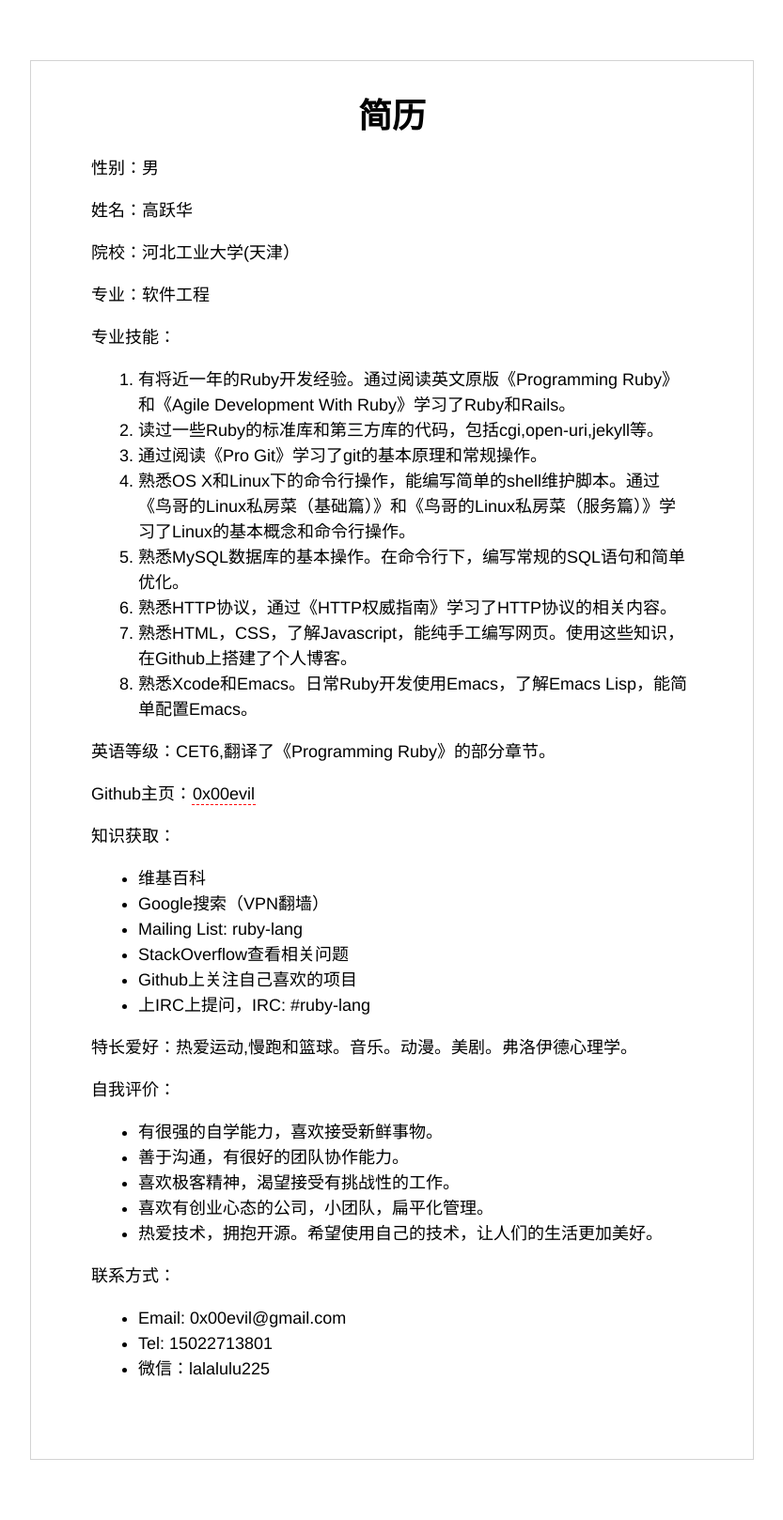
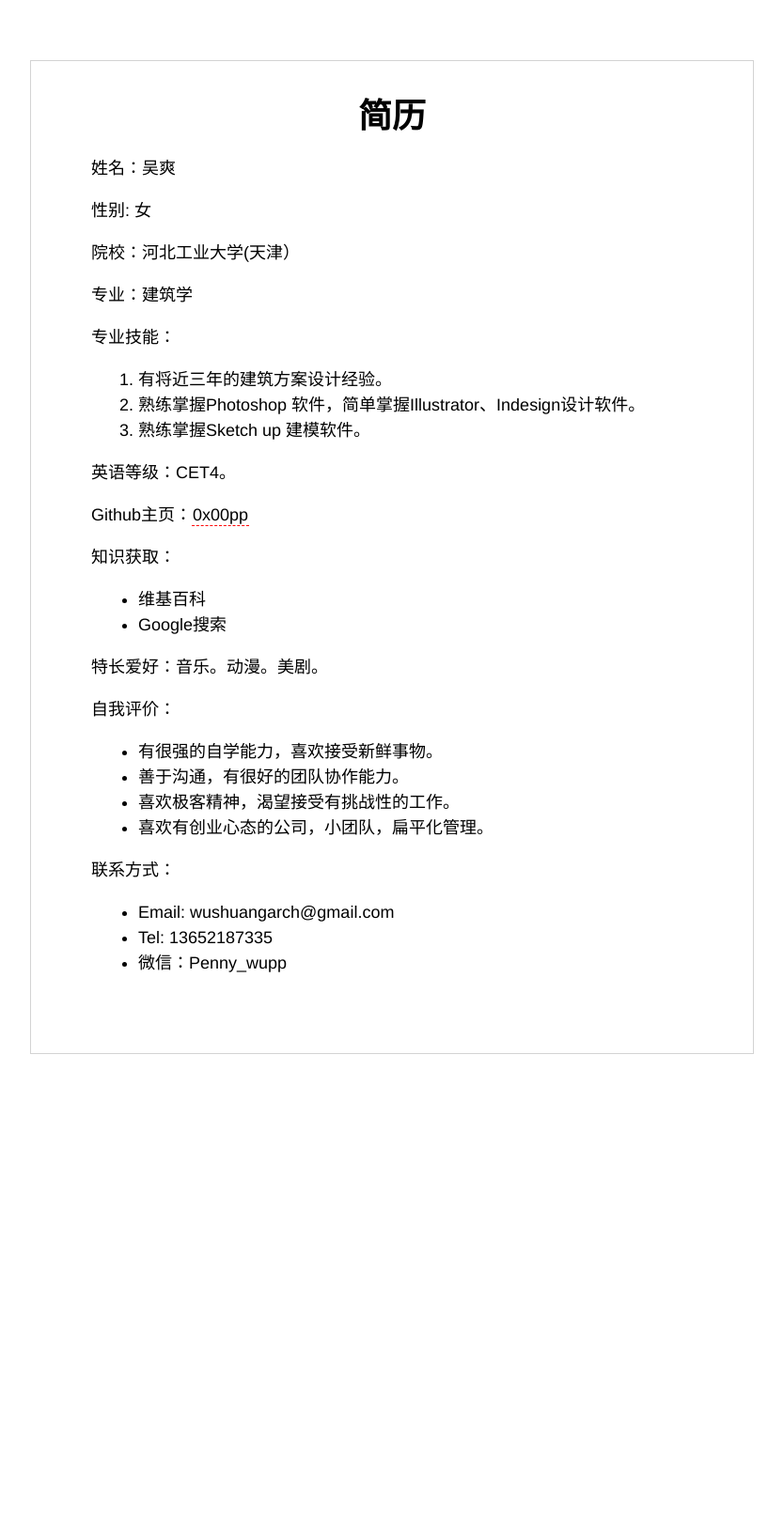
Before and after one commit to 0x00pp/0x00pp.github.io, a Jekyll site: the page built from _posts/2014-10-18-resume.html, in a window 1280 px wide. Shown: the whole page at 94% size, without its empty margins (224-1057 px from the left). Built offline with Jekyll 4.4.1, drawn with Linux system fonts in a browser that asks for light colours; after the commit the page ends 1186 px from its top, so only the background shows below that.

Commit message:
更新的简历

```diff
--- a/_posts/2014-10-18-resume.html
+++ b/_posts/2014-10-18-resume.html
@@ -4,38 +4,28 @@ title: 简历
 ---
 <h1>简历</h1>
 
-<p>性别：男</p>
-<p>姓名：高跃华</p>
+<p>姓名：吴爽</p>
+<p>性别: 女</p>
 <p>院校：河北工业大学(天津）</p>
-<p>专业：软件工程</p>
+<p>专业：建筑学</p>
 <p>专业技能：
    <ol>
-      <li>有将近一年的Ruby开发经验。通过阅读英文原版《Programming Ruby》和《Agile Development With Ruby》学习了Ruby和Rails。</li>
-      <li>读过一些Ruby的标准库和第三方库的代码，包括cgi,open-uri,jekyll等。</li>
-      <li>通过阅读《Pro Git》学习了git的基本原理和常规操作。</li>
-      <li>熟悉OS X和Linux下的命令行操作，能编写简单的shell维护脚本。通过《鸟哥的Linux私房菜（基础篇）》和《鸟哥的Linux私房菜（服务篇）》学习了Linux的基本概念和命令行操作。</li>
-      <li>熟悉MySQL数据库的基本操作。在命令行下，编写常规的SQL语句和简单优化。</li>
-      <li>熟悉HTTP协议，通过《HTTP权威指南》学习了HTTP协议的相关内容。</li>
-      <li>熟悉HTML，CSS，了解Javascript，能纯手工编写网页。使用这些知识，在Github上搭建了个人博客。</li>
-      <li>熟悉Xcode和Emacs。日常Ruby开发使用Emacs，了解Emacs Lisp，能简单配置Emacs。</li>
-
+     <li>有将近三年的建筑方案设计经验。</li>
+     <li>熟练掌握Photoshop 软件，简单掌握Illustrator、Indesign设计软件。</li>
+     <li>熟练掌握Sketch up 建模软件。</li>
    </ol>
 </p>
 
-<p>英语等级：CET6,翻译了《Programming Ruby》的部分章节。</p>
-<p>Github主页：<a href="https://github.com/0x00evil">0x00evil</a></p>
+<p>英语等级：CET4。</p>
+<p>Github主页：<a href="https://github.com/0x00pp">0x00pp</a></p>
 <p>知识获取：
    <ul>
       <li>维基百科</li>
-      <li>Google搜索（VPN翻墙）</li>
-      <li>Mailing List: ruby-lang</li>
-      <li>StackOverflow查看相关问题</li>
-      <li>Github上关注自己喜欢的项目</li>
-      <li>上IRC上提问，IRC: #ruby-lang</li>
+      <li>Google搜索</li>
    </ul>
 </p>
 
-<p>特长爱好：热爱运动,慢跑和篮球。音乐。动漫。美剧。弗洛伊德心理学。</p>
+<p>特长爱好：音乐。动漫。美剧。</p>
 
 <p>自我评价：
   <ul>
@@ -43,14 +33,13 @@ title: 简历
     <li>善于沟通，有很好的团队协作能力。</li>
     <li>喜欢极客精神，渴望接受有挑战性的工作。</li>
     <li>喜欢有创业心态的公司，小团队，扁平化管理。</li>
-    <li>热爱技术，拥抱开源。希望使用自己的技术，让人们的生活更加美好。</li>
   </ul>
 </p>
 
 <p>联系方式：
   <ul>
-     <li>Email: 0x00evil@gmail.com</li>
-     <li>Tel: 15022713801</li>
-     <li>微信：lalalulu225</li>
+     <li>Email: wushuangarch@gmail.com</li>
+     <li>Tel: 13652187335</li>
+     <li>微信：Penny_wupp</li>
   </ul>
 </p>
```
